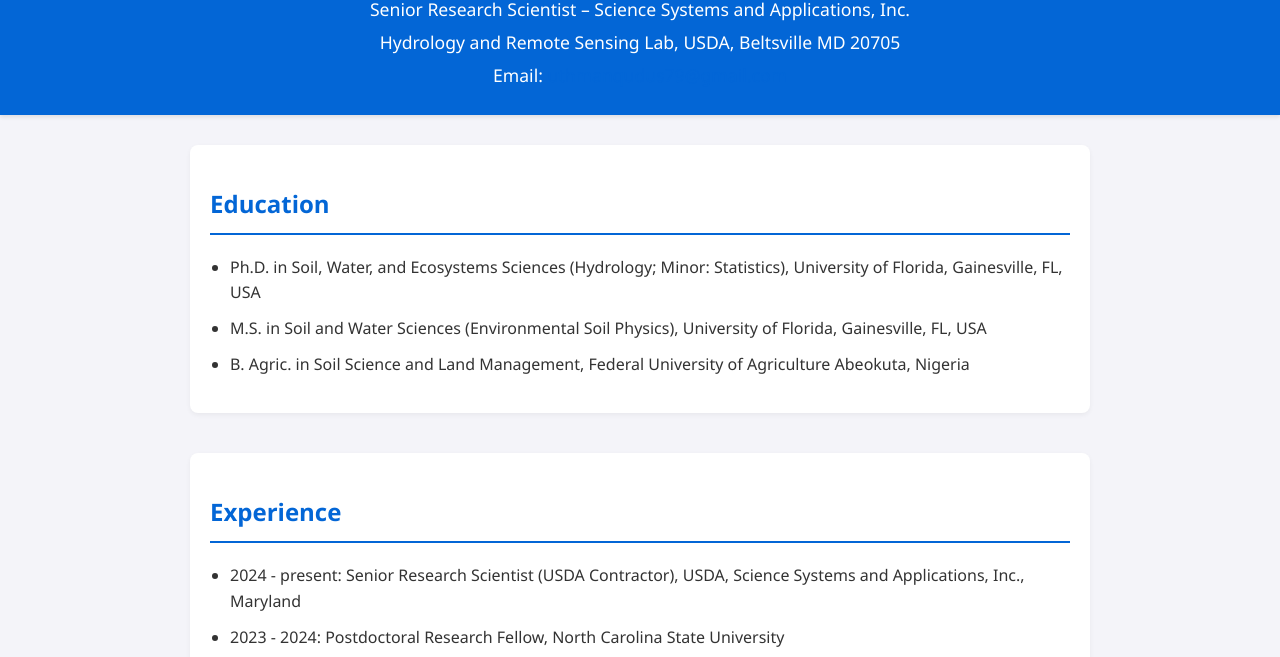
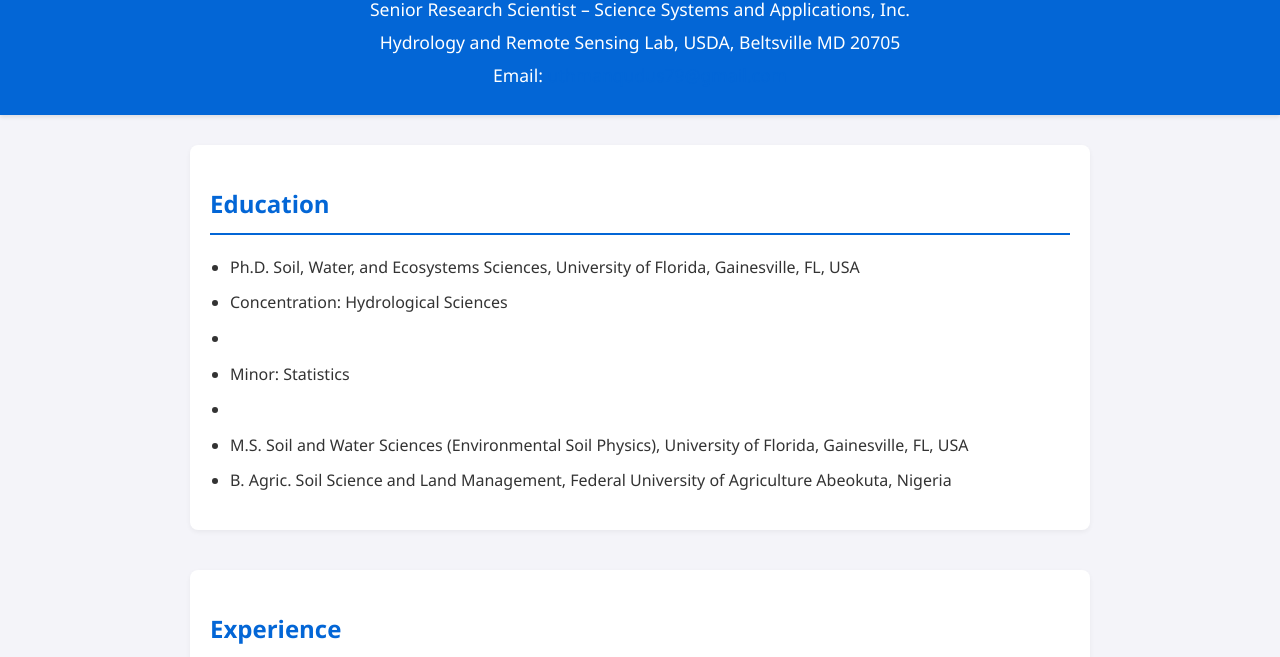
Before and after one commit to quthman/quthman.github.io, a plain HTML site: page index.html in a window 1280 px wide. Shown: the part 81-738 px from the top of the page. Drawn offline with Linux system fonts and the light colour scheme.

Commit message:
Update index.html

```diff
--- a/index.html
+++ b/index.html
@@ -18,9 +18,11 @@
         <section>
             <h2>Education</h2>
             <ul>
-                <li>Ph.D. in Soil, Water, and Ecosystems Sciences (Hydrology; Minor: Statistics), University of Florida, Gainesville, FL, USA</li>
-                <li>M.S. in Soil and Water Sciences (Environmental Soil Physics), University of Florida, Gainesville, FL, USA</li>
-                <li>B. Agric. in Soil Science and Land Management, Federal University of Agriculture Abeokuta, Nigeria</li>
+                <li>Ph.D. Soil, Water, and Ecosystems Sciences, University of Florida, Gainesville, FL, USA</li>
+                      <li>Concentration: Hydrological Sciences<li>
+                      <li>Minor: Statistics<li>
+                <li>M.S. Soil and Water Sciences (Environmental Soil Physics), University of Florida, Gainesville, FL, USA</li>
+                <li>B. Agric. Soil Science and Land Management, Federal University of Agriculture Abeokuta, Nigeria</li>
             </ul>
         </section>
 
```
